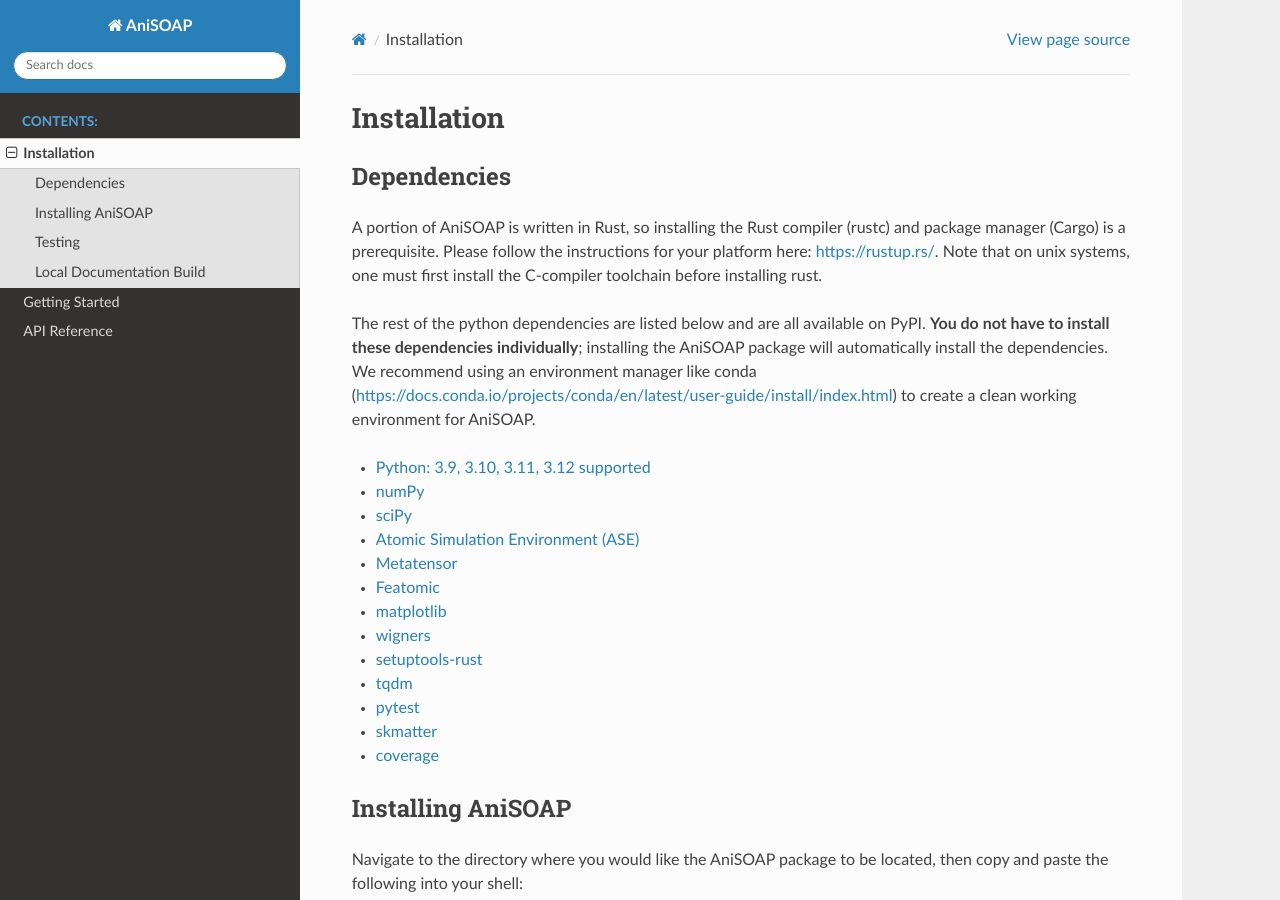
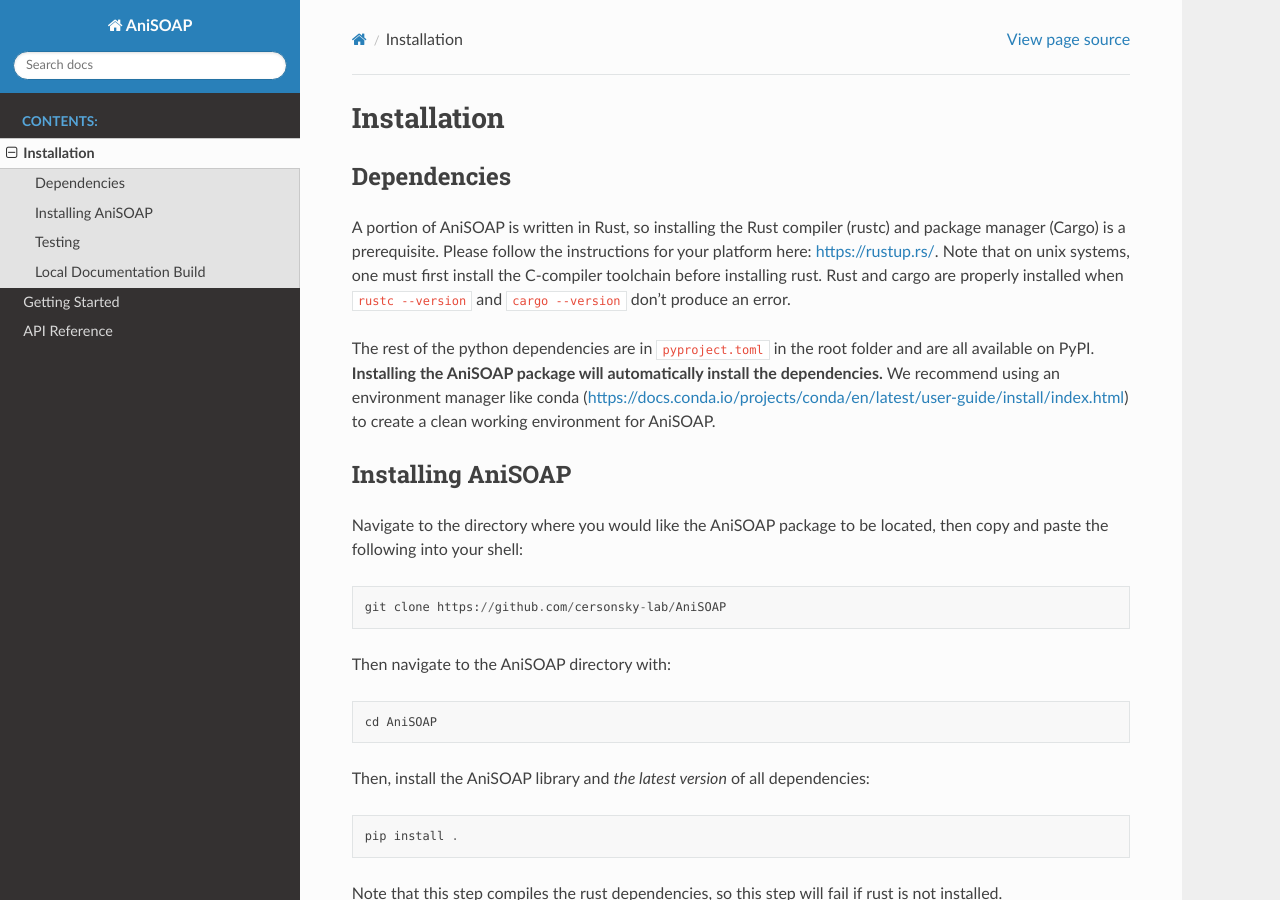
Before and after one commit to cersonsky-lab/AniSOAP, a Sphinx documentation site: the page built from docs/source/installation.rst, in a window 1280 px wide and 900 px high. Built offline with Sphinx 7.4.7 and the Read the Docs theme 3.1.0, drawn with Linux system fonts in a browser that asks for light colours; pages that are not in the unit, such as notebooks, are missing from menus.

Commit message:
66 joss review clarify installation instructions (#74)
* Removed dependency list and added mention of Rust to README.

* Removed mention of dependencies not listed in requirements.txt.

* Update installation.rst, removed the list of dependencies entirely and referred them to the cargo.toml file.

* Update installation.rst

---------

Co-authored-by: Lucas Ortengren <ortengren@wisc.edu>

```diff
--- a/docs/source/installation.rst
+++ b/docs/source/installation.rst
@@ -5,23 +5,9 @@
 Dependencies
 ------------
 
-A portion of AniSOAP is written in Rust, so installing the Rust compiler (rustc) and package manager (Cargo) is a prerequisite. Please follow the instructions for your platform here: https://rustup.rs/. Note that on unix systems, one must first install the C-compiler toolchain before installing rust.
+A portion of AniSOAP is written in Rust, so installing the Rust compiler (rustc) and package manager (Cargo) is a prerequisite. Please follow the instructions for your platform here: https://rustup.rs/. Note that on unix systems, one must first install the C-compiler toolchain before installing rust. Rust and cargo are properly installed when ``rustc --version`` and ``cargo --version`` don't produce an error.
 
-The rest of the python dependencies are listed below and are all available on PyPI. **You do not have to install these dependencies individually**; installing the AniSOAP package will automatically install the dependencies. We recommend using an environment manager like conda (https://docs.conda.io/projects/conda/en/latest/user-guide/install/index.html) to create a clean working environment for AniSOAP.
-
-* `Python: 3.9, 3.10, 3.11, 3.12 supported <https://www.python.org/downloads/>`_
-* `numPy <https://numpy.org/install/>`_
-* `sciPy <https://scipy.org/install/>`_
-* `Atomic Simulation Environment (ASE) <https://wiki.fysik.dtu.dk/ase/install.html>`_
-* `Metatensor <https://docs.metatensor.org/latest/index.html>`_
-* `Featomic <https://metatensor.github.io/featomic/latest/index.html>`_
-* `matplotlib <https://matplotlib.org/>`_
-* `wigners <https://pypi.org/project/wigners/>`_
-* `setuptools-rust <https://setuptools-rust.readthedocs.io/en/v1.1.2/>`_
-* `tqdm <https://tqdm.github.io/>`_
-* `pytest <https://docs.pytest.org/en/stable/>`_
-* `skmatter <https://scikit-matter.readthedocs.io/en/latest/>`_
-* `coverage <https://coverage.readthedocs.io/en/7.8.0/>`_
+The rest of the python dependencies are in ``pyproject.toml`` in the root folder and are all available on PyPI. **Installing the AniSOAP package will automatically install the dependencies.** We recommend using an environment manager like conda (https://docs.conda.io/projects/conda/en/latest/user-guide/install/index.html) to create a clean working environment for AniSOAP.
 
 Installing AniSOAP
 ------------------
```
Also changed, not shown: README.md (+2 -14 lines).
